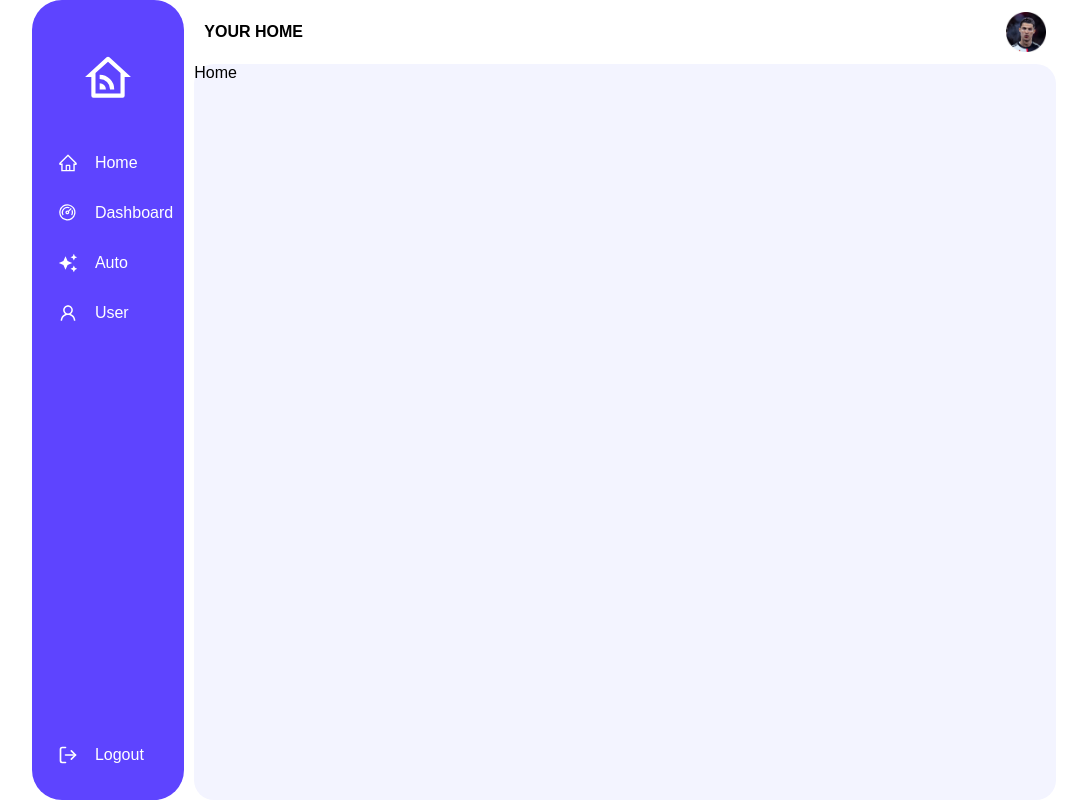
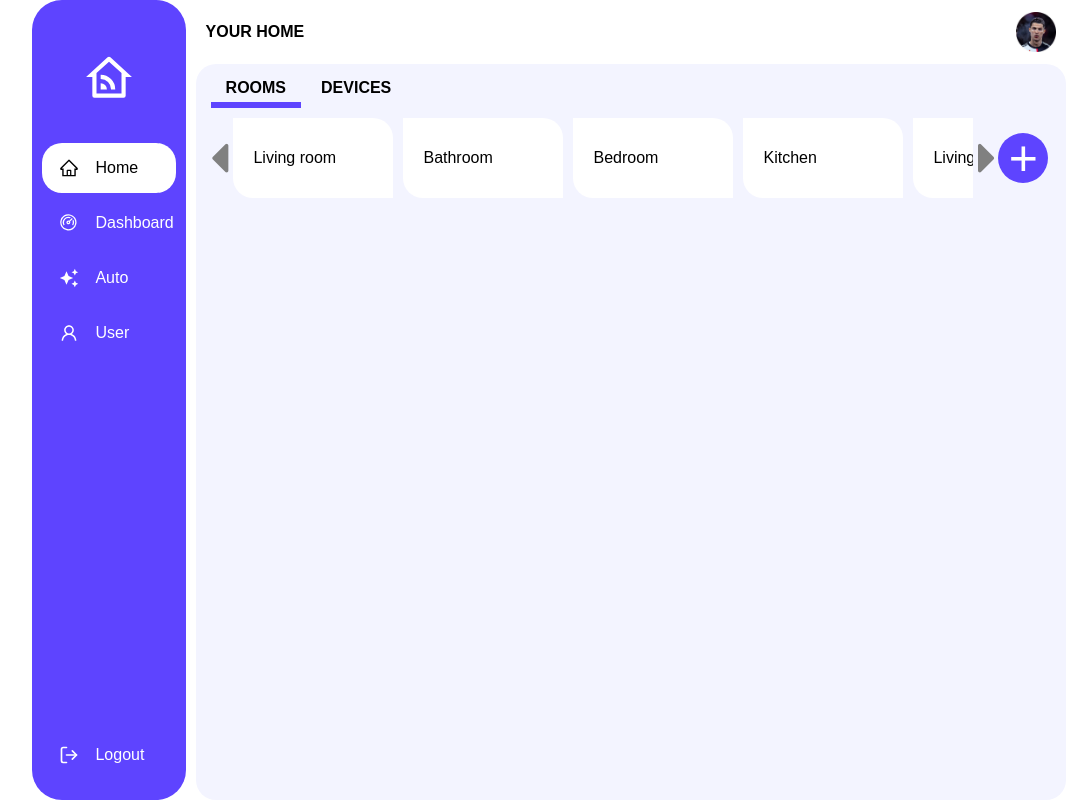
Before and after one commit to coddyOcat/smarthome-iotgateway, a React (Create React App) app: page / in a window 1280 px wide. Shown: the whole page, without its empty margins (96-1183 px from the left). Built offline with nearby package versions, Linux system fonts and the light colour scheme.

Commit message:
done sidebar, Home page 15%

```diff
--- a/public/index.html
+++ b/public/index.html
@@ -4,6 +4,7 @@
     <meta charset="utf-8" />
     <link rel="icon" href="%PUBLIC_URL%/favicon.ico" />
     <meta name="viewport" content="width=device-width, initial-scale=1" />
+    <link rel="stylesheet" href="https://cdnjs.cloudflare.com/ajax/libs/font-awesome/4.7.0/css/font-awesome.min.css">
     <meta name="theme-color" content="#000000" />
     <meta
       name="description"
--- a/src/App.js
+++ b/src/App.js
@@ -1,7 +1,7 @@
 import styled from 'styled-components';
 import './App.css';
 import { BrowserRouter as Router, Routes, Route } from 'react-router-dom';
-import Home from './components/pages/Home';
+import Home from './components/pages/Home/Home';
 import Dashboard from './components/pages/Dashboard';
 import Auto from './components/pages/Auto';
 import User from './components/pages/User';
@@ -39,7 +39,7 @@ const Container = styled.div`
 const Main = styled.div`
   display: flex;
   flex-direction: column;
-  width: 85%;
+  min-width: 85%;
 `
 
 export default App;
--- a/src/components/Sidebar.js
+++ b/src/components/Sidebar.js
@@ -2,10 +2,17 @@ import styled from 'styled-components'
 import { SidebarData } from './SidebarData'
 import { RiHomeWifiLine } from "@react-icons/all-files/ri/RiHomeWifiLine";
 import { FiLogOut } from "@react-icons/all-files/fi/FiLogOut";
-import { Link } from 'react-router-dom';
+import { Link, useLocation } from 'react-router-dom';
+import { useEffect, useState } from 'react';
 
 
 const Sidebar = () => {
+  const [pathname, setPathname] = useState('')
+  const location = useLocation()
+  useEffect(() => {
+    console.log(location)
+    setPathname(location.pathname)
+  }, [location])
   return (
     <Container>
       <Logo>
@@ -15,7 +22,7 @@ const Sidebar = () => {
         {SidebarData.map((val, key) => {
           return (
           <Item key={key}>
-            <ItemLink to={val.link}>
+            <ItemLink to={val.link} className={pathname === val.link ? 'active' : ''}>
                 <Icon>{val.icon}</Icon>
                 <Title>{val.title}</Title>
             </ItemLink>
@@ -32,7 +39,7 @@ const Sidebar = () => {
 
 const Container = styled.div`
   height: 100vh;
-  width: 15%;
+  min-width: 15%;
   background-color: #5E44FF;
   margin-right: 10px;
   display: flex;
@@ -74,6 +81,7 @@ const Item = styled.li`
   display: flex;
   height: 50px;
   width: 100%;
+  margin: 5px 0;
 `
 
 const ItemLink = styled(Link)`
@@ -86,6 +94,11 @@ const ItemLink = styled(Link)`
   width: 100%;
   border-radius: 20px;
   :hover {
+    background-color: white;
+    color: black;
+    cursor: pointer;
+  }
+  &.active {
     background-color: white;
     color: black;
     cursor: pointer;
--- a/src/components/SidebarData.js
+++ b/src/components/SidebarData.js
@@ -1,5 +1,4 @@
 import React from 'react'
-// import { RiHomeWifiLine, VscDashboard, MdAutoAwesome, AiOutlineUser, MdLogout } from 'react-icons/fa';
 import { AiOutlineHome } from "@react-icons/all-files/ai/AiOutlineHome";
 import { VscDashboard } from "@react-icons/all-files/vsc/VscDashboard";
 import { MdAutoAwesome } from "react-icons/md";
--- a/src/components/pages/Home.js
+++ /dev/null
@@ -1,16 +0,0 @@
-import React from 'react'
-import styled from 'styled-components'
-
-const Home = () => {
-  return (
-    <Container>Home</Container>
-  )
-}
-
-const Container = styled.div`
-    width: 100%;
-    height: 100%;
-    background-color: #F3F4FF;
-    border-radius: 20px;
-`
-export default Home
--- /dev/null
+++ b/src/components/pages/Home/Home.js
@@ -0,0 +1,47 @@
+import React, { useState } from 'react'
+import styled from 'styled-components'
+import Rooms from './Rooms'
+
+const Home = () => {
+  const [type, setType] = useState('room')
+  const changeType = (t) => {
+    setType(t)
+  }
+  return (
+    <Container>
+      <Row>
+        <TypeButton className={type === 'room' ? 'active' : ''} onClick={() => changeType('room')}>ROOMS</TypeButton>
+        <TypeButton className={type === 'device' ? 'active' : ''} onClick={() => changeType('device')}>DEVICES</TypeButton>
+      </Row>
+      {type === 'room' ? <Rooms/> : ''}
+    </Container>
+  )
+}
+
+
+const Row = styled.div`
+  display: flex;
+  flex-direction: row;
+`
+
+const TypeButton = styled.div`
+  margin-right: 5px;
+  padding: 0 15px;
+  padding-bottom: 5px;
+  font-weight: bold;
+  :hover {
+    cursor: pointer;
+  }
+  &.active {
+    border-bottom: 6px solid #5E44FF;
+  }
+`
+
+const Container = styled.div`
+    width: 100%;
+    height: 100%;
+    background-color: #F3F4FF;
+    border-radius: 20px;
+    padding: 15px;
+`
+export default Home
--- /dev/null
+++ b/src/components/pages/Home/Rooms.js
@@ -0,0 +1,123 @@
+import React, { useRef, useState } from 'react'
+import styled from 'styled-components'
+
+const Rooms = () => {
+    let scrl = useRef(null);
+    const [scrollX, setscrollX] = useState(0);
+    const [scrolEnd, setscrolEnd] = useState(false);
+    const slide = (shift) => {
+        scrl.current.scrollLeft += shift;
+        setscrollX(scrollX + shift);
+        if (
+        Math.floor(scrl.current.scrollWidth - scrl.current.scrollLeft) <=
+        scrl.current.offsetWidth
+        ) {
+        setscrolEnd(true);
+        } else {
+        setscrolEnd(false);
+        }
+    };
+    const scrollCheck = () => {
+        setscrollX(scrl.current.scrollLeft);
+        if (
+        Math.floor(scrl.current.scrollWidth - scrl.current.scrollLeft) <=
+        scrl.current.offsetWidth
+        ) {
+        setscrolEnd(true);
+        } else {
+        setscrolEnd(false);
+        }
+    };
+  return (
+    <Container>
+        <Row>
+            <ButtonScroll className={scrollX<=1 ? 'disable':''} onClick={() => slide(-180)}><i className="fa fa-caret-left" aria-hidden="true"></i></ButtonScroll>
+            <RoomBtns ref={scrl} onScroll={scrollCheck}>
+                <RoomBtn>Living room</RoomBtn>
+                <RoomBtn>Bathroom</RoomBtn>
+                <RoomBtn>Bedroom</RoomBtn>
+                <RoomBtn>Kitchen</RoomBtn>
+                <RoomBtn>Living room</RoomBtn>
+                <RoomBtn>Bathroom</RoomBtn>
+                <RoomBtn>Bedroom</RoomBtn>
+                <RoomBtn>Kitchen</RoomBtn>
+            </RoomBtns>
+            <ButtonScroll className={scrolEnd ? 'disable':''} onClick={() => slide(180)}><i className="fa fa-caret-right" aria-hidden="true"></i></ButtonScroll>
+            <AddBtn>+</AddBtn>
+        </Row>
+    </Container>
+  )
+}
+
+const Row = styled.div`
+    margin: 10px 0;
+    display: flex;
+    flex-direction: row;
+    align-items: center;
+`
+
+const AddBtn = styled.div`
+    height: 50px;
+    width: 50px;
+    background-color: #5E44FF;
+    border-radius: 100%;
+    display: flex;
+    align-items: center;
+    justify-content: center;
+    color: white;
+    font-size: 50px;
+    cursor: pointer;
+    margin: 0 auto;
+`
+
+const RoomBtns = styled.div`
+    display: flex;
+    flex-direction: row;
+    overflow-y: hidden;
+    overflow-x: hidden;
+    scroll-behavior: smooth;
+    width: 88%;
+    margin: 0 5px;
+`
+
+const RoomBtn = styled.div`
+    margin-right: 10px;
+    height: 80px;
+    min-width: 160px;
+    background-color: white;
+    /* #5E44FF */
+    cursor: pointer;
+    display: flex;
+    align-items: center;
+    padding: 20px;
+    border-radius: 0px 20px 0px 20px;
+`
+
+const Container = styled.div`
+    display: flex;
+    flex-direction: column;
+`
+
+const ButtonScroll = styled.button`
+  border: none;
+  background-color: transparent;
+  :hover {
+    cursor: pointer;
+    color: #00001a;
+  }
+  color: gray;
+  & .fa-caret-left {
+    font-size: 50px;
+  }
+  & .fa-caret-right {
+    font-size: 50px;
+  }
+  &.disable{
+    :hover {
+        cursor: context-menu;
+    }
+    color: gray;
+  }
+`;
+
+export default Rooms
```
Also changed, not shown: src/components/pages/Home/Devices.js (added).
